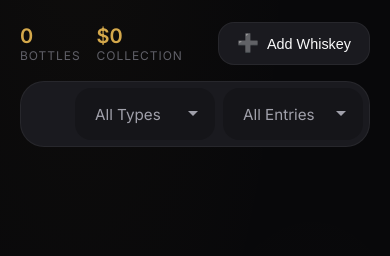
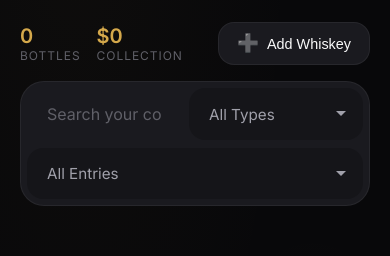
Before and after one commit to dustonanthony1-clawbot/whiskey-tracker, a plain HTML site: page index.html in a window 390 px wide. Shown: the part 140-396 px from the top of the page. Drawn offline with nearby package versions, Linux system fonts and the light colour scheme; no server answers.

Commit message:
Fix dropdown menus on mobile to wrap properly

```diff
--- a/styles.css
+++ b/styles.css
@@ -1081,6 +1081,15 @@
     font-size: 1.25rem;
   }
 
+  .search-bar {
+    flex-wrap: wrap;
+  }
+
+  .search-bar select {
+    flex: 1;
+    min-width: calc(50% - 4px);
+  }
+
   .collection {
     grid-template-columns: 1fr;
     padding: 0 20px;
```
